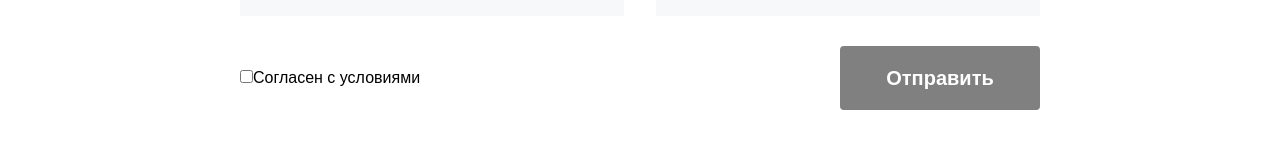
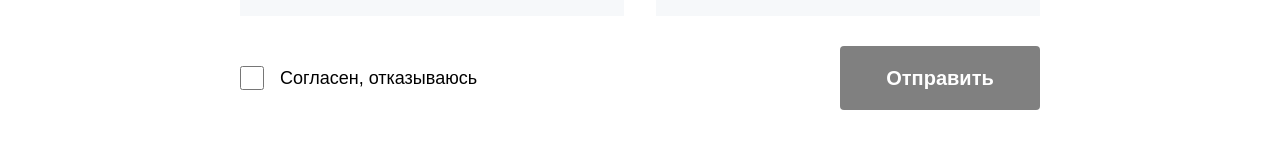
Before and after one commit to krylov72/test-lab-main, an Angular app: page / in a window 1280 px wide. Shown: the part 3843-3986 px from the top of the page. Built offline with nearby package versions, Linux system fonts and the light colour scheme.

Commit message:
fix checkbox

```diff
--- a/src/app/shared/custom-checkbox/custom-checkbox.component.html
+++ b/src/app/shared/custom-checkbox/custom-checkbox.component.html
@@ -1,4 +1,4 @@
-<div>
-  <input type="checkbox" [id]="id" [checked]="checked" (change)="toggleCheckbox()" />
-  <label [for]="id">{{ labelText }}</label>
+<div class="checkbox-container">
+  <input class="checkbox-input" type="checkbox" [id]="id" [checked]="checked" (change)="toggleCheckbox()" />
+  <label class="checkbox__text" [for]="id">{{ labelText }}</label>
 </div>
--- a/src/app/shared/custom-checkbox/custom-checkbox.component.scss
+++ b/src/app/shared/custom-checkbox/custom-checkbox.component.scss
@@ -1,14 +1,17 @@
 @use '../../../styles/colors' as colors;
+@use '../../../styles/typography' as typography;
 
-.example-section {
-  margin: 12px 0;
+.checkbox-input {
+  width: 24px;
+  height: 24px;
 }
 
-.example-margin {
-  margin: 0 12px;
+.checkbox-container {
+  display: flex;
+  align-items: center;
+  column-gap: 16px;
 }
 
-ul {
-  list-style-type: none;
-  margin-top: 4px;
+.checkbox__text {
+  @include typography.Body_18;
 }
--- a/src/app/shared/custom-form/custom-form.component.html
+++ b/src/app/shared/custom-form/custom-form.component.html
@@ -37,7 +37,7 @@
 
     <div class="action-container">
       <div class="checkbox-container">
-        <app-custom-checkbox formControlName="agree" id="agree" labelText="Согласен с условиями"></app-custom-checkbox>
+        <app-custom-checkbox formControlName="agree" id="agree" labelText="Согласен, отказываюсь"></app-custom-checkbox>
         <div class="input-errors" *ngIf="form.get('agree')?.invalid && form.get('agree')?.touched">
           Согласие с условиями обязательно.
         </div>
```
